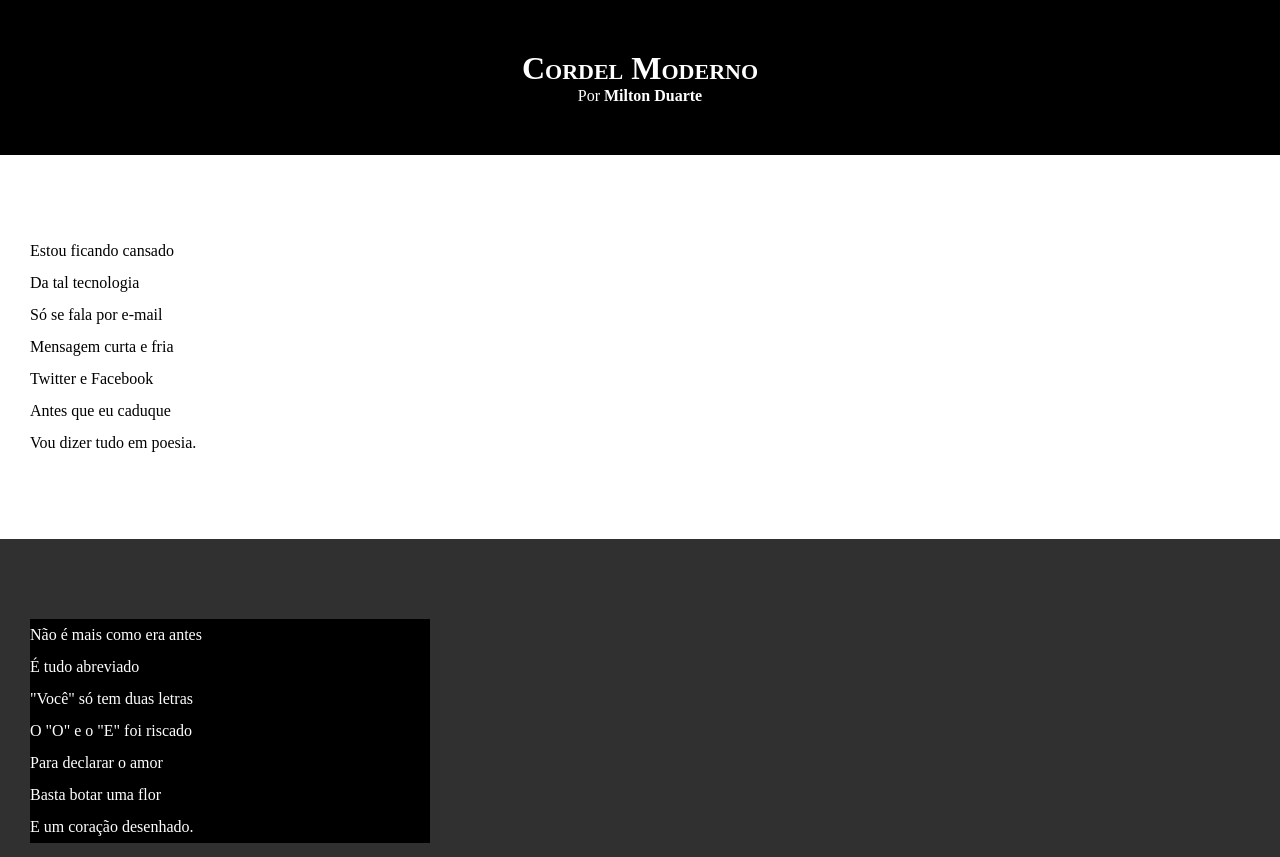
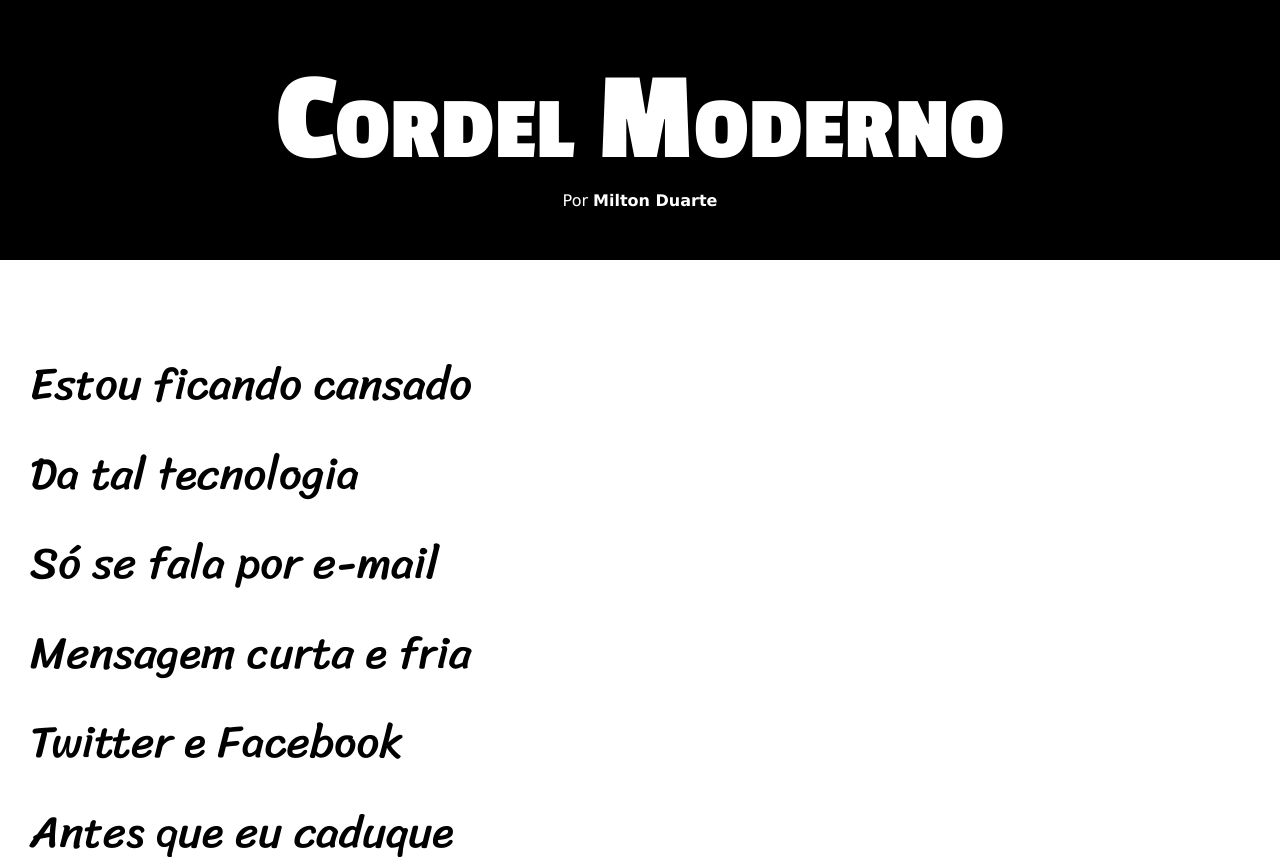
Before and after one commit to txnnxg/html-CSS, a plain HTML site: page Desafios/d0011/index.html in a window 1280 px wide. Shown: the top 857 px of the page. Drawn offline with Linux system fonts and the light colour scheme.

Commit message:
Estilos no cordel

```diff
--- a/Desafios/d0011/estilo/style.css
+++ b/Desafios/d0011/estilo/style.css
@@ -1,4 +1,15 @@
 @charset "UTF-8";
+
+@import url('https://fonts.googleapis.com/css2?family=Passion+One:wght@400;700;900&display=swap');
+
+@import url('https://fonts.googleapis.com/css2?family=Passion+One:wght@400;700;900&family=Sriracha&display=swap');
+
+
+:root {
+    --fonte1: Verdana, Geneva, Tahoma, sans-serif;
+    --fonte2: 'Passion One', cursive;
+    --fonte3: 'Sriracha', cursive;
+}
 
 * {
     margin: 0px;
@@ -8,6 +19,7 @@
 html, body {
     min-height: 100vh;
     background-color: darkgray;
+    font-family: var(--fonte1);
 }
 
 header {
@@ -19,6 +31,8 @@ header {
 header > h1 {
     padding-top: 50px;
     font-variant: small-caps;
+    font-family: var(--fonte2);
+    font-size: 10vw;
 }
 
 header > p {
@@ -40,6 +54,8 @@ section {
     padding-bottom: 10vh;
     line-height: 2em;
     padding-left: 30px;
+    font-family: var(--fonte3);
+    font-size: 3.5vw;
 }
 
 section.normal {
@@ -53,8 +69,9 @@ section.imagem {
 }
 
 section.imagem > p {
-    width: 400px;
+    display: inline-block;
     background-color: black;
+    padding: 10px;
 }
 
 footer {
```
